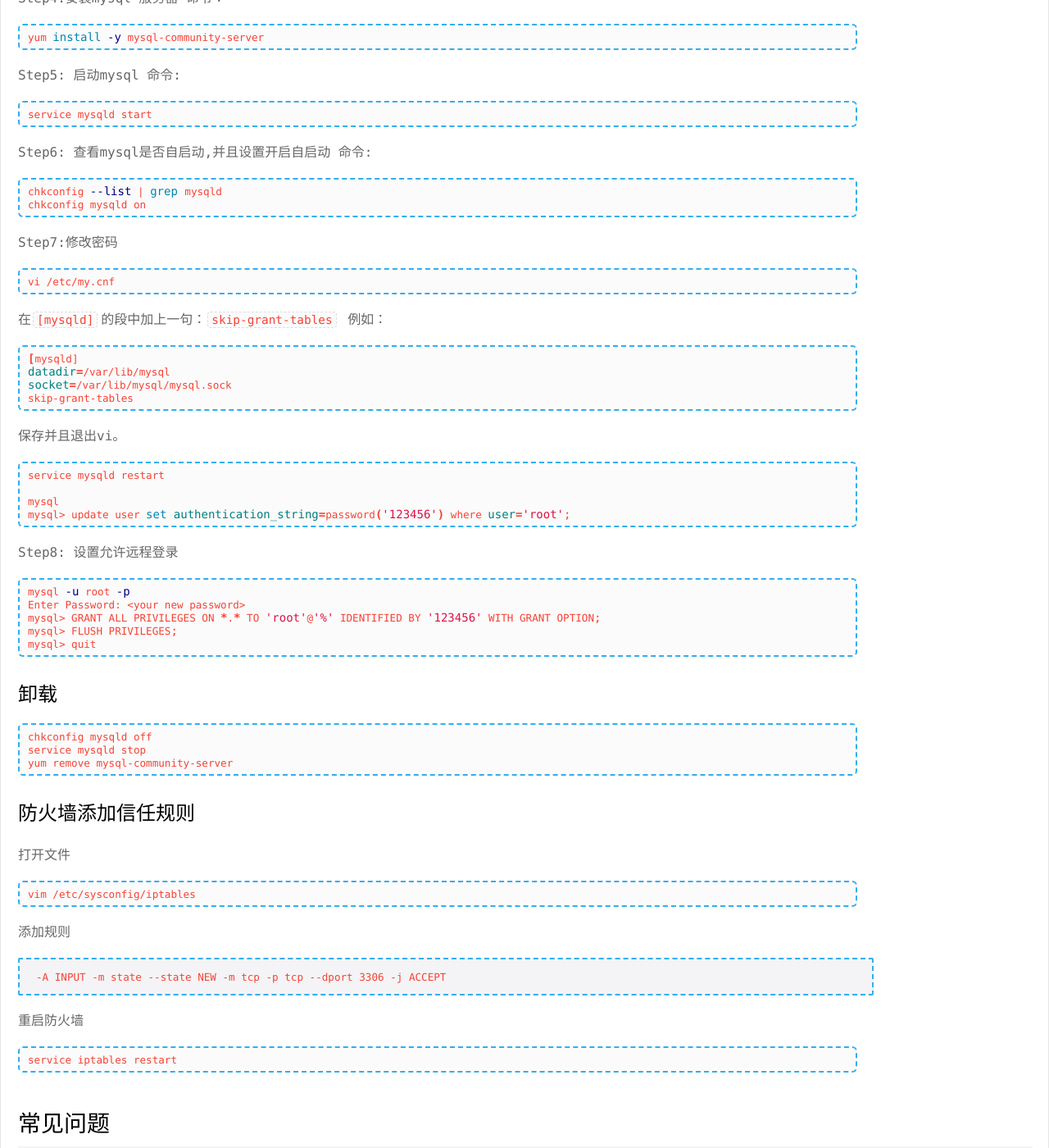
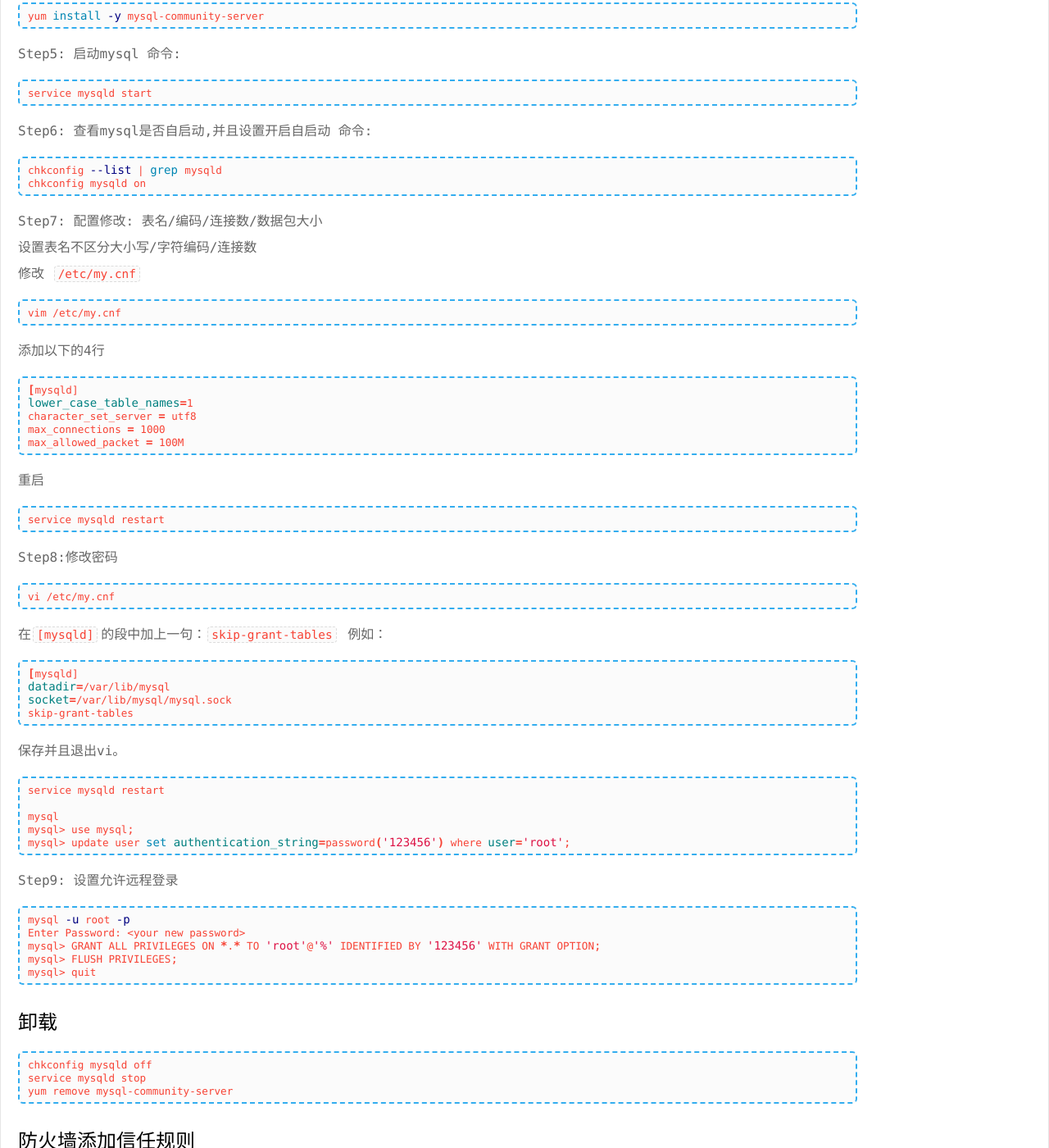
Before and after one commit to psvmc/myblog_jekyll, a Jekyll site: the page built from _posts/2018-06-25-mysql-tips.md, in a window 1280 px wide and 1400 px high, scrolled down 1146 px. Shown: the whole window at 82% size. Built offline with Jekyll 4.4.1, drawn with Linux system fonts in a browser that asks for light colours; comment, search, counter and statistics services are not loaded; some of the changed text lies outside the part shown.

Commit message:
文章更新

````diff
--- a/_posts/2018-06-25-mysql-tips.md
+++ b/_posts/2018-06-25-mysql-tips.md
@@ -53,7 +53,36 @@ Step6: 查看mysql是否自启动,并且设置开启自启动 命令:
 chkconfig --list | grep mysqld
 chkconfig mysqld on
 ```
-Step7:修改密码
+
+Step7: 配置修改: 表名/编码/连接数/数据包大小
+
+设置表名不区分大小写/字符编码/连接数
+
+修改 `/etc/my.cnf`
+
+```bash
+vim /etc/my.cnf
+```
+
+添加以下的4行
+
+```bash
+[mysqld]
+lower_case_table_names=1
+character_set_server = utf8
+max_connections = 1000
+max_allowed_packet = 100M
+```
+
+重启
+
+```bash
+service mysqld restart
+```
+
+
+
+Step8:修改密码
 
 ```bash
 vi /etc/my.cnf
@@ -75,10 +104,11 @@ skip-grant-tables
 service mysqld restart
 
 mysql
+mysql> use mysql;
 mysql> update user set authentication_string=password('123456') where user='root';
 ```
 
-Step8: 设置允许远程登录
+Step9: 设置允许远程登录
 
 ```bash
 mysql -u root -p
@@ -134,31 +164,6 @@ mkdir -p /var/run/mysqld/
 chown mysql.mysql /var/run/mysqld/
 ```
 
-### 表名/编码/连接数/数据包大小
-
-设置表名不区分大小写/字符编码/连接数
-
-修改 `/etc/my.cnf`
-
-```bash
-vim /etc/my.cnf
-```
-
-添加以下的4行
-
-```bash
-[mysqld]
-lower_case_table_names=1
-character_set_server = utf8
-max_connections = 1000
-max_allowed_packet = 100M
-```
-
-重启
-
-```bash
-service mysqld restart
-```
 
 
 
````
